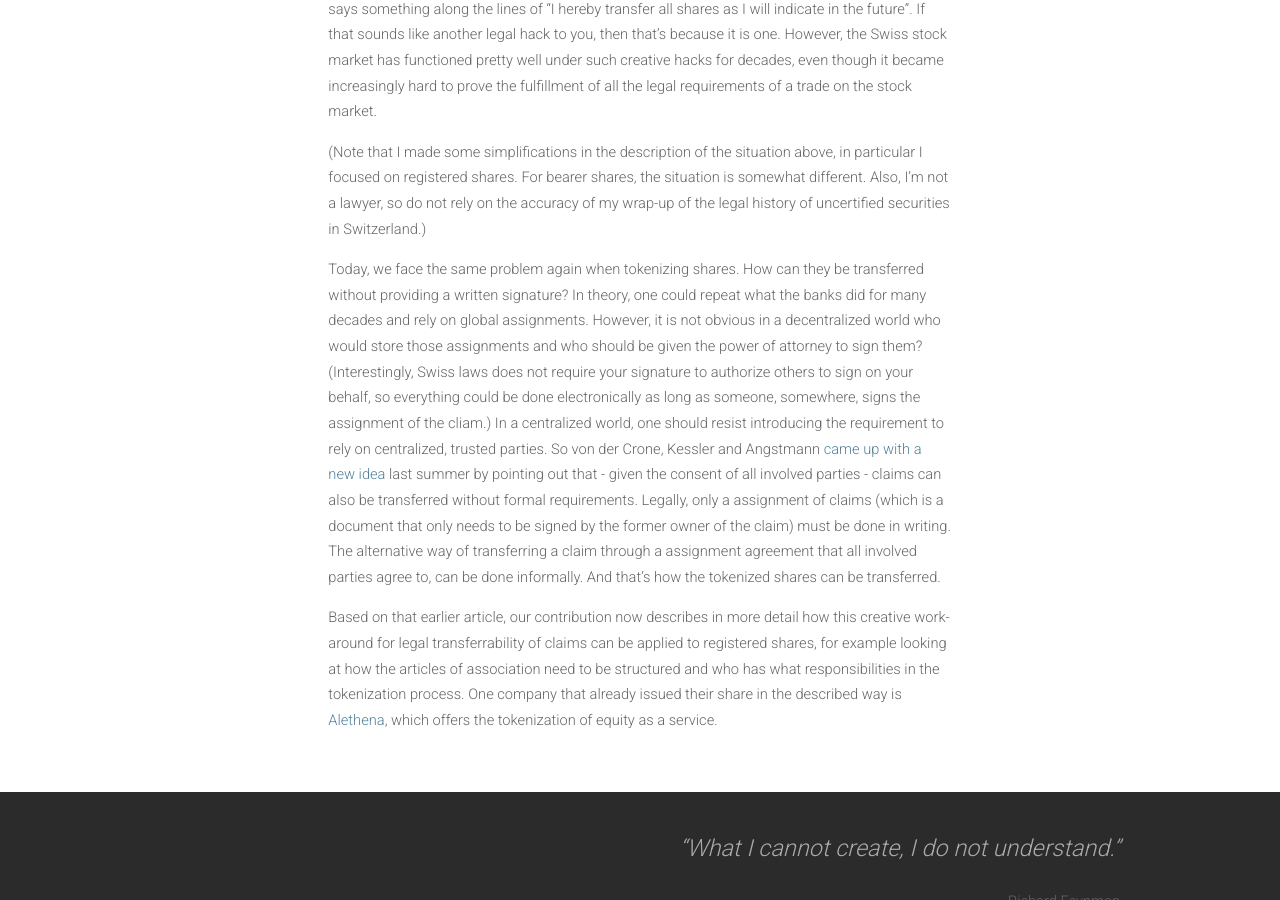
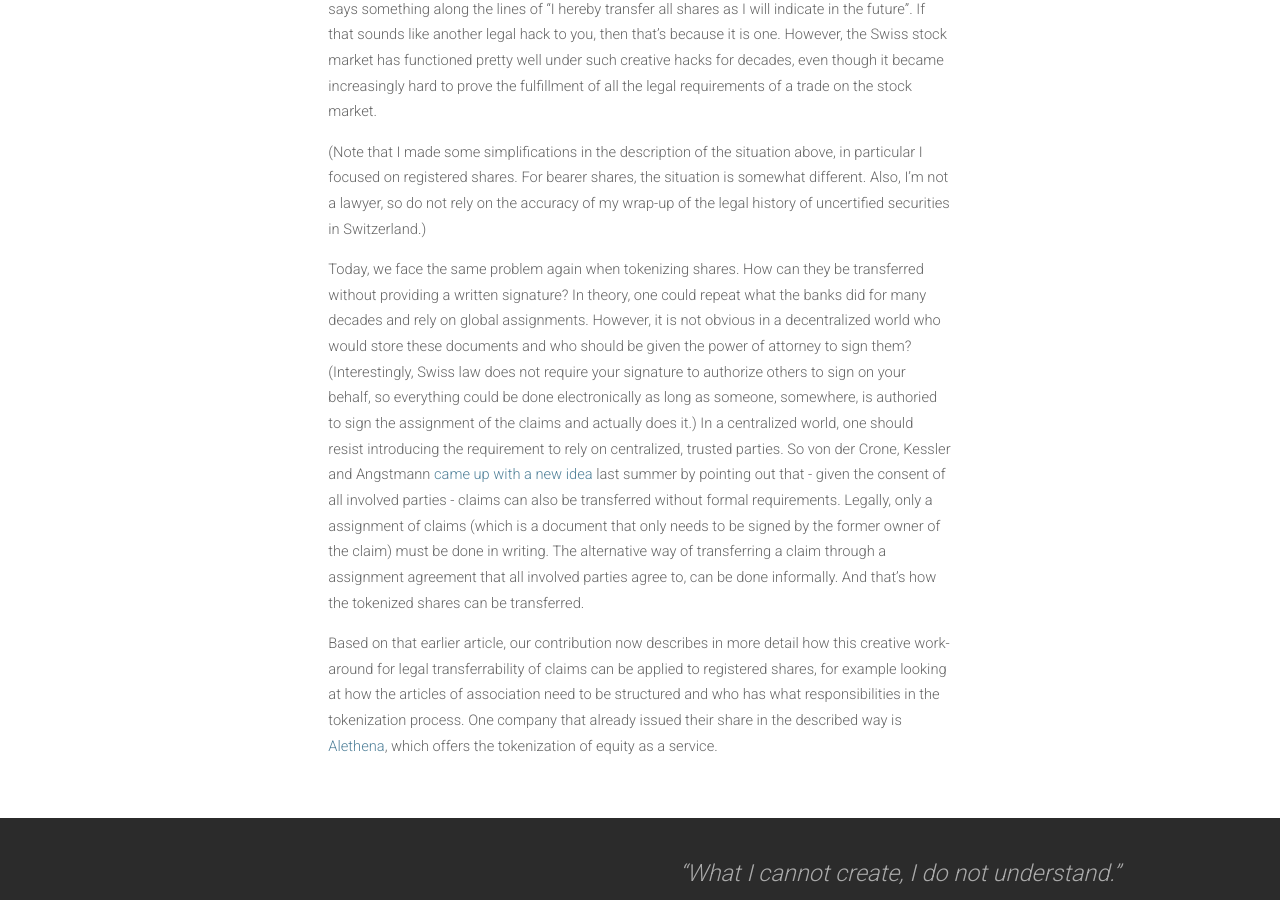
Before and after one commit to meisserecon/www, a Jekyll site: the page built from _posts/2019-05-03-sharetoken.md, in a window 1280 px wide and 900 px high, scrolled down 1502 px. Built offline with Jekyll 4.4.1, drawn with Linux system fonts in a browser that asks for light colours; nearby versions of some CDN libraries.

Commit message:
Update 2019-05-03-sharetoken.md

```diff
--- a/_posts/2019-05-03-sharetoken.md
+++ b/_posts/2019-05-03-sharetoken.md
@@ -13,6 +13,6 @@ Unfortunately, Swiss law requires the assignment of claims (and therefore also t
 
 (Note that I made some simplifications in the description of the situation above, in particular I focused on registered shares. For bearer shares, the situation is somewhat different. Also, I'm not a lawyer, so do not rely on the accuracy of my wrap-up of the legal history of uncertified securities in Switzerland.)
 
-Today, we face the same problem again when tokenizing shares. How can they be transferred without providing a written signature? In theory, one could repeat what the banks did for many decades and rely on global assignments. However, it is not obvious in a decentralized world who would store those assignments and who should be given the power of attorney to sign them? (Interestingly, Swiss laws does not require your signature to authorize others to sign on your behalf, so everything could be done electronically as long as someone, somewhere, signs the assignment of the cliam.) In a centralized world, one should resist introducing the requirement to rely on centralized, trusted parties. So von der Crone, Kessler and Angstmann <a href="https://www.ius.uzh.ch/dam/jcr:389cbd0f-b034-43dd-882c-e8447056ab52/von%20der%20Crone,%20Kessler,%20Angstmann,%20Token%20in%20der%20Blockchain,%20SJZ%20114%20(201....pdf">came up with a new idea</a> last summer by pointing out that - given the consent of all involved parties - claims can also be transferred without formal requirements. Legally, only a assignment of claims (which is a document that only needs to be signed by the former owner of the claim) must be done in writing. The alternative way of transferring a claim through a assignment agreement that all involved parties agree to, can be done informally. And that's how the tokenized shares can be transferred.
+Today, we face the same problem again when tokenizing shares. How can they be transferred without providing a written signature? In theory, one could repeat what the banks did for many decades and rely on global assignments. However, it is not obvious in a decentralized world who would store these documents and who should be given the power of attorney to sign them? (Interestingly, Swiss law does not require your signature to authorize others to sign on your behalf, so everything could be done electronically as long as someone, somewhere, is authoried to sign the assignment of the claims and actually does it.) In a centralized world, one should resist introducing the requirement to rely on centralized, trusted parties. So von der Crone, Kessler and Angstmann <a href="https://www.ius.uzh.ch/dam/jcr:389cbd0f-b034-43dd-882c-e8447056ab52/von%20der%20Crone,%20Kessler,%20Angstmann,%20Token%20in%20der%20Blockchain,%20SJZ%20114%20(201....pdf">came up with a new idea</a> last summer by pointing out that - given the consent of all involved parties - claims can also be transferred without formal requirements. Legally, only a assignment of claims (which is a document that only needs to be signed by the former owner of the claim) must be done in writing. The alternative way of transferring a claim through a assignment agreement that all involved parties agree to, can be done informally. And that's how the tokenized shares can be transferred.
 
 Based on that earlier article, our contribution now describes in more detail how this creative work-around for legal transferrability of claims can be applied to registered shares, for example looking at how the articles of association need to be structured and who has what responsibilities in the tokenization process. One company that already issued their share in the described way is <a href="https://alethena.com">Alethena</a>, which offers the tokenization of equity as a service.
```
